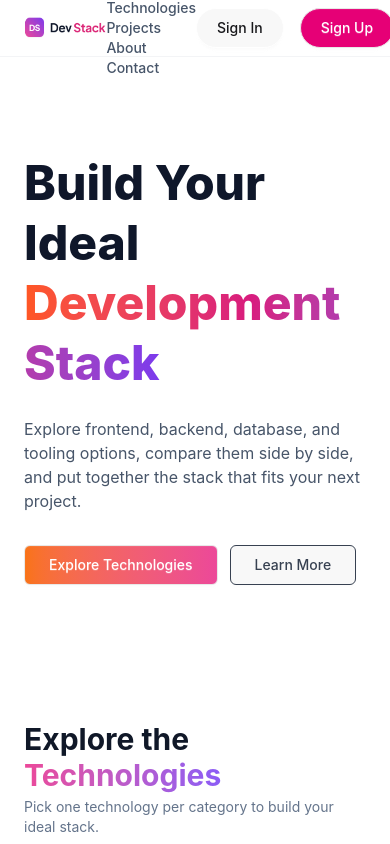
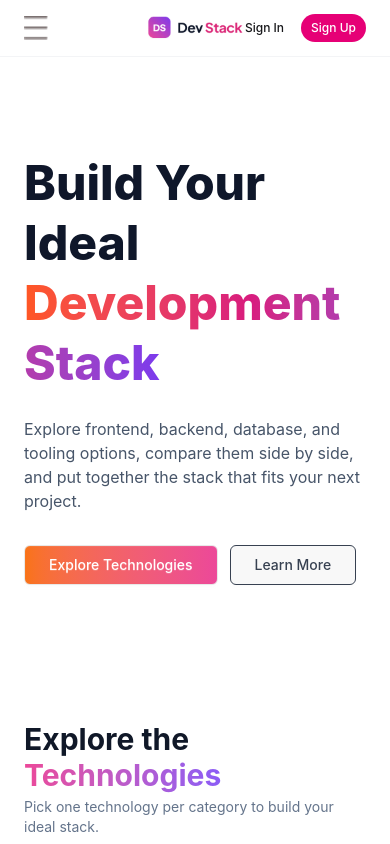
Before and after one commit to mhasan1224/B14-A05-DevStack, a React (Vite) app: page / in a window 390 px wide. Shown: the top 844 px of the page. Built offline with nearby package versions, Linux system fonts and the light colour scheme.

Commit message:
Hamburger logo added done.

```diff
--- a/src/App.tsx
+++ b/src/App.tsx
@@ -1,6 +1,7 @@
 import './App.css'
 import Navbar from './components/Navbar/Navbar'
 import logoText from "./assets/logo-text.png";
+import hamburger from "./assets/hamburger.png"
 import Hero from './components/Hero/Hero';
 import bannerStack from "./assets/banner-stack.png"
 import type { TechCard } from './Dev/DevType';
@@ -22,7 +23,7 @@ function App() {
   return (
     <>
       <Suspense fallback= {<h1>Loading...</h1>}>
-        <Navbar logo={logoText} />
+        <Navbar logo={logoText} hamburger={hamburger} />
         <Hero banner={bannerStack}/>
         <Technologies technologiesPromise ={TechnologiesPromise()} />
         <Footer logo={logoText} />
--- a/src/components/Navbar/Navbar.tsx
+++ b/src/components/Navbar/Navbar.tsx
@@ -1,27 +1,53 @@
-interface NavbarProps{
+import { useState } from "react";
+interface NavbarProps {
   logo: string;
+  hamburger: string;
 }
 
-export default function Navbar({logo}:NavbarProps) {
+export default function Navbar({ logo, hamburger }: NavbarProps) {
+  const [menuOpen, setMenuOpen] = useState(false);
   return (
     <div className="sticky top-0 z-50 border-b border-gray-100 bg-white">
-            <div className="mx-auto flex h-14 max-w-7xl items-center justify-between px-6">
+      <div className="relative mx-auto flex h-14 max-w-7xl items-center justify-between px-6">
+        {/* hamburger for mobile */}
+        <button onClick={() => setMenuOpen(!menuOpen)} className="md:hidden">
+          <img src={hamburger} alt="Menu" className="h-6 w-6" />
+        </button>
         {/* main logo */}
-                <div>
-                    <img src={logo} alt="Logo" className="w-24"/>
+        <div className="absolute left-1/2 -translate-x-1/2 md:static md:translate-x-0">
+          <img src={logo} alt="Logo" className="w-24" />
         </div>
         {/* main navbar element */}
-                <ul className="items-center gap-7 text-sm md:flex">
+        <ul className="hidden items-center gap-7 text-sm md:flex">
           <li className="cursor-pointer font-medium text-[#DB2777]">Home</li>
-                    <li className="cursor-pointer font-medium text-[#475569]">Technologies</li>
-                    <li className="cursor-pointer font-medium text-[#475569]">Projects</li>
+          <li className="cursor-pointer font-medium text-[#475569]">
+            Technologies
+          </li>
+          <li className="cursor-pointer font-medium text-[#475569]">
+            Projects
+          </li>
           <li className="cursor-pointer font-medium text-[#475569]">About</li>
           <li className="cursor-pointer font-medium text-[#475569]">Contact</li>
         </ul>
+        {/* menuOpen */}
+        {menuOpen && (
+          <ul className="absolute left-0 top-full z-50 w-full bg-white px-6 py-4 shadow-md md:hidden">
+            <li className="py-2 text-sm font-medium text-[#DB2777]">Home</li>
+            <li className="py-2 text-sm font-medium text-[#475569]">
+              Technologies
+            </li>
+            <li className="py-2 text-sm font-medium text-[#475569]">
+              Projects
+            </li>
+            <li className="py-2 text-sm font-medium text-[#475569]">About</li>
+            <li className="py-2 text-sm font-medium text-[#475569]">Contact</li>
+          </ul>
+        )}
+
         {/* Login & SignUp Option */}
-                <div className="flex items-center gap-4 text-sm">
-                <button className="btn rounded-full border border-white px-5 py-2 font-medium hover:bg-white">Sign In</button>
-                <button className="btn rounded-full bg-pink-600 px-5 py-2 font-medium text-white hover:bg-pink-700">Sign Up</button>
+        <div className="flex items-center gap-1.5 sm:gap-2">
+          <button className="rounded-full border border-white px-2.5 py-1.5 text-xs font-medium hover:bg-white sm:px-4 sm:py-2 sm:text-sm">Sign In</button>
+          <button className="rounded-full bg-pink-600 px-2.5 py-1.5 text-xs font-medium text-white hover:bg-pink-700 sm:px-4 sm:py-2 sm:text-sm">Sign Up</button>
         </div>
       </div>
     </div>
```
Also changed, not shown: src/assets/hamburger.png (added). Lines whose indentation alone changed are shown as unchanged.
